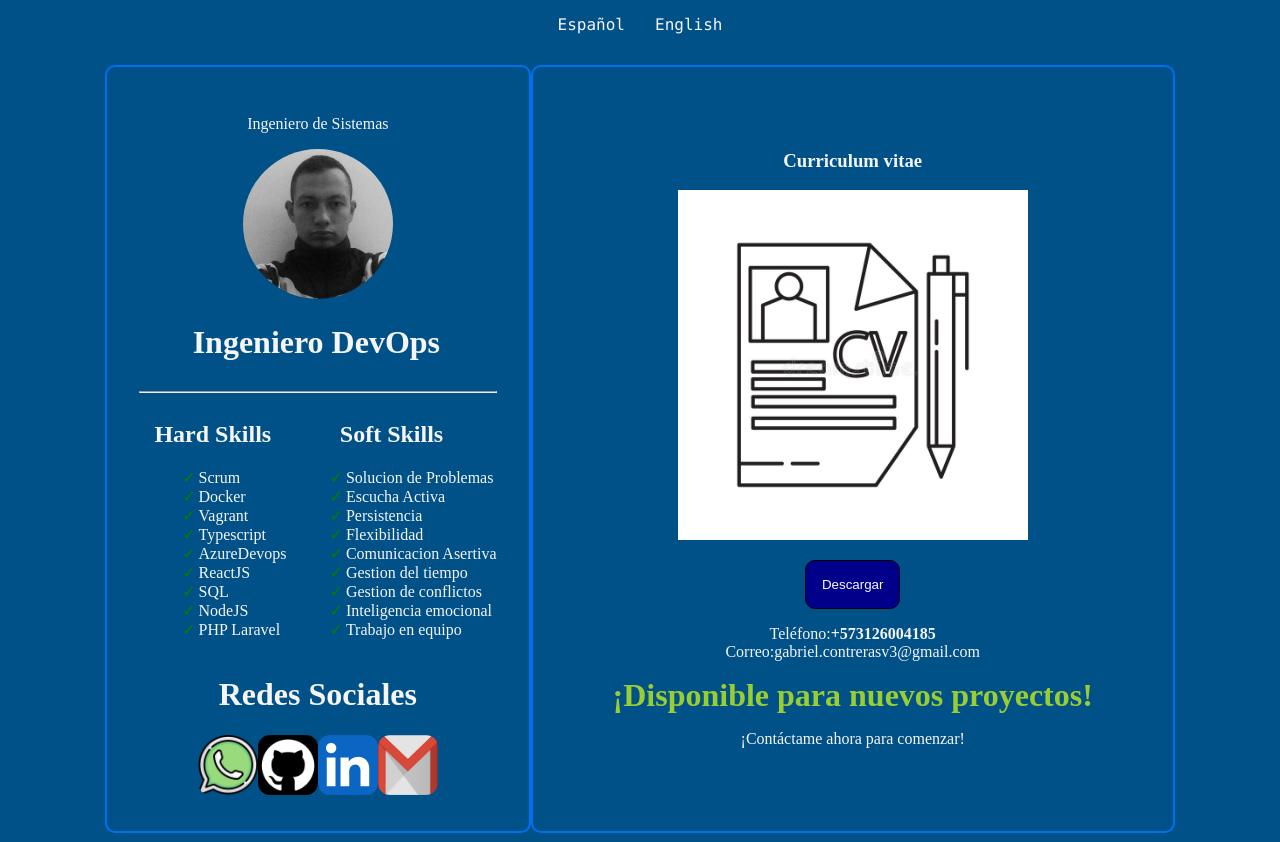
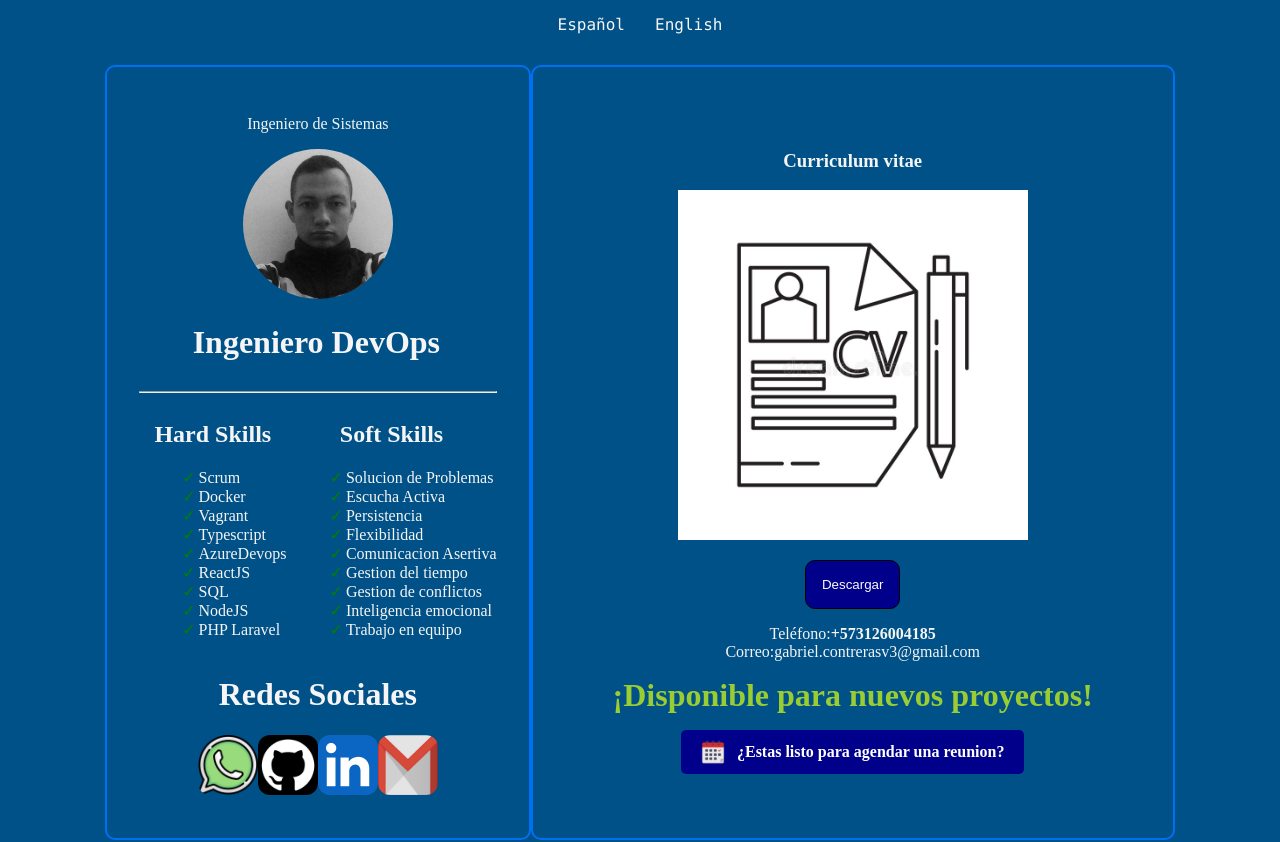
Before and after one commit to gacodev/portafolio, a Next.js app: page / in a window 1280 px wide. Shown: the top 842 px of the page. Built offline with nearby package versions, Linux system fonts and the light colour scheme; a web font is replaced by a local one.

Commit message:
actualizando agendamientos

```diff
--- /dev/null
+++ b/Components/CalendarButton/index.jsx
@@ -0,0 +1,45 @@
+import React from 'react';
+import PropTypes from 'prop-types';
+
+export const CalendarLink = ({ message }) => {
+  const handleMouseOver = (e) => {
+    e.target.style.backgroundColor = "#0272a3";
+    e.target.style.transform = "scale(1.6)";
+    e.target.style.border = "2px";
+  };
+
+  const handleMouseOut = (e) => {
+    e.target.style.backgroundColor = "darkblue";
+    e.target.style.transform = "scale(1.2)";
+  };
+
+  return (
+    <a
+      href="https://calendar.app.google/PBmHSbh6zYZuVJgs6"
+      style={{
+        display: "inline-flex",
+        alignItems: "center",
+        backgroundColor: "darkblue",
+        color: "#FFFFFF",
+        padding: "10px 20px",
+        borderRadius: "5px",
+        fontWeight: "bold",
+        textDecoration: "none",
+        transition: "background-color 0.3s ease",
+      }}
+      onMouseOver={handleMouseOver}
+      onMouseOut={handleMouseOut}
+    >
+      <img
+        src="/tecnologies/calendar.png"
+        alt="Google Calendar"
+        style={{ width: "24px", marginRight: "12px" }}
+      />
+      {message}
+    </a>
+  );
+};
+
+CalendarLink.propTypes = {
+  message: PropTypes.string.isRequired,
+};
--- a/Components/Profile/index.jsx
+++ b/Components/Profile/index.jsx
@@ -1,6 +1,7 @@
 import Image from "next/image";
 import styles from "../../styles/Home.module.css";
 import { RoleChanger } from "../RoleChanger";
+import { CalendarLink } from "../CalendarButton";
 
 export const ProfileContainer = () => {
   const handleDownload = () => {
@@ -131,7 +132,7 @@ export const ProfileContainer = () => {
             <h3 className={`${styles.titles} ${styles.separator}`}>
               ¡Disponible para nuevos proyectos!
             </h3>
-            <p>¡Contáctame ahora para comenzar!</p>
+           <CalendarLink message="¿Estas listo para agendar una reunion?"/>
           </div>
         </div>
       </div>
```
Also changed, not shown: pages/en/index.js (+6 -23 lines), public/tecnologies/calendar.png (added).
